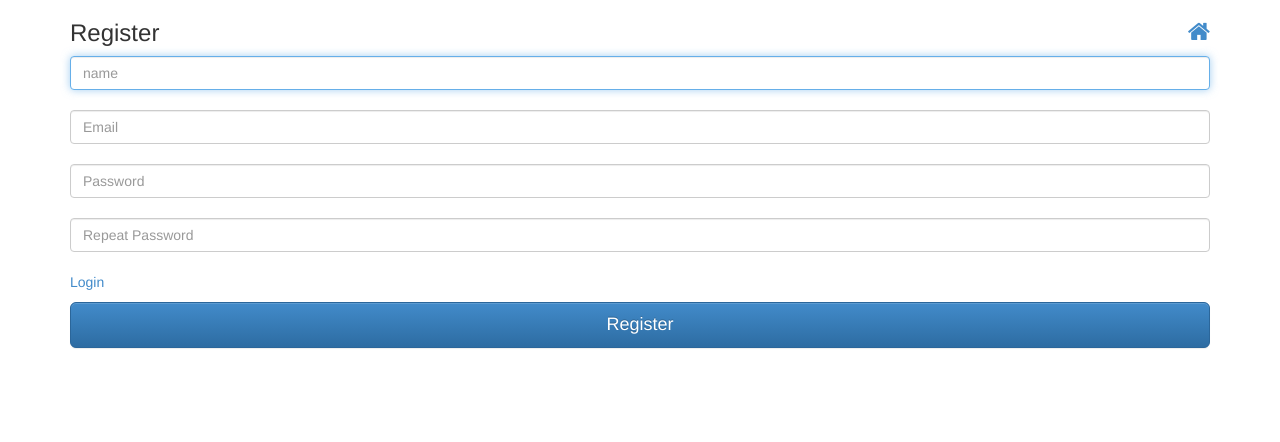
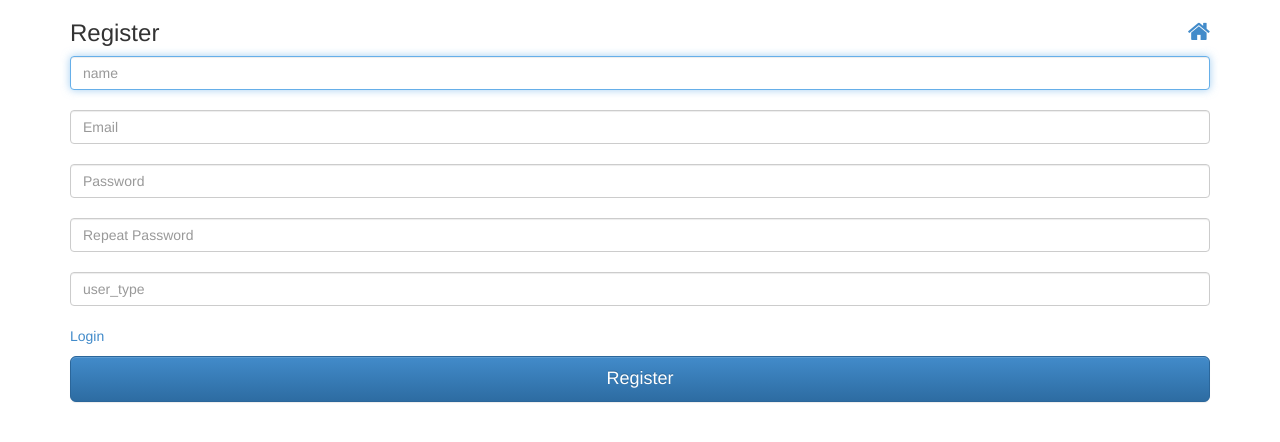
Before and after one commit to mrsaicharan1/E-Mandi, a Flask app: page /register in a window 1280 px wide. Shown: the top 442 px of the page. Run offline with Flask 2, Linux system fonts and the light colour scheme; parts of the project's set-up code (start-up, migrations or seed data) failed here and were passed over; some libraries are stand-ins or nearby versions.

Commit message:
Add database field user_type in SQLAlchemy

```diff
--- a/app.py
+++ b/app.py
@@ -30,12 +30,12 @@ def login():
     error = None
 
 
-    if form.validate_on_submit():
+    if request.method == 'POST':
         user = User.objects.filter(name=form.name.data).first()
         if user:
             if bcrypt.hashpw(form.password.data, user.password) == user.password:
                 session['name'] = form.name.data
-
+                return 'Login Successful'
             else:
                 user = None
         if not user:
--- a/forms.py
+++ b/forms.py
@@ -7,6 +7,7 @@ class RegisterForm(Form):
     name = TextField(
         'name', validators=[DataRequired(), Length(min=6, max=25)]
     )
+
     email = TextField(
         'Email', validators=[DataRequired(), Length(min=6, max=40)]
     )
@@ -14,14 +15,17 @@ class RegisterForm(Form):
     password = PasswordField(
         'Password', validators=[DataRequired(), Length(min=6, max=40)]
     )
+
     confirm = PasswordField(
         'Repeat Password',
         [DataRequired(),
         EqualTo('password', message='Passwords must match')]
     )
+
     user_type = TextField(
-	'user_type', validators=[DataRequired(), Length(min=1,max=1)]
+    'user_type', validators=[DataRequired(), Length(min=6, max=40)]
     )
+
 
 
 class LoginForm(Form):
--- a/templates/forms/login.html
+++ b/templates/forms/login.html
@@ -1,13 +1,12 @@
 {% extends 'layouts/form.html' %}
 {% block title %}Login{% endblock %}
 {% block content %}
-  <form method="post" class="form">
+  <form method="post" action ="{{ url_for('login') }}" class="form" >
     <h3 class="form-heading">Login <a href="{{ url_for('home') }}" title="Back to homepage"><i class="fa fa-home pull-right"></i></a></h3>
     {{ form.name(class_ = 'form-control first-input', placeholder = form.name.label.text, required = true, autofocus = true) }}</br>
     {{ form.password(class_ = 'form-control last-input', placeholder = form.password.label.text, required = true) }}</br>
     <p class="pull-left"><a href="{{ url_for('forgot') }}">Forgot Password?</a></p>
     <p class="pull-right"><a href="{{ url_for('register') }}">Register</a></p>
-    <input type="submit" value="Submit" class="btn btn-primary btn-lg btn-block" disabled>
-    <p>You must add database as well as Flask-Login to enable user management. See the <a href="http://www.realpython.com">Real Python</a> course for more info!</p>
+    <input type="submit" value="Submit" class="btn btn-primary btn-lg btn-block">
   </form>
 {% endblock %}
--- a/templates/forms/register.html
+++ b/templates/forms/register.html
@@ -7,7 +7,8 @@
     {{ form.name(class_ = 'form-control first-input', placeholder = form.name.label.text, required = true, autofocus = true) }}</br>
     {{ form.email(class_ = 'form-control', placeholder = form.email.label.text, required = true) }}</br>
     {{ form.password(class_ = 'form-control', placeholder = form.password.label.text, required = true) }}</br>
-    {{ form.confirm(class_ = 'form-control last-input', placeholder = form.confirm.label.text, required = true) }}</br>
+    {{ form.confirm(class_ = 'form-control', placeholder = form.confirm.label.text, required = true) }}</br>
+    {{ form.user_type(class_ = 'form-control last-input', placeholder = form.user_type.label.text, required = true) }}</br>
 
     <p class="pull-left"><a href="{{ url_for('login') }}">Login</a></p></br>
     <input type="submit" value="Register" class="btn btn-primary btn-lg btn-block">
```
Also changed, not shown: user.db, 2 other files.
